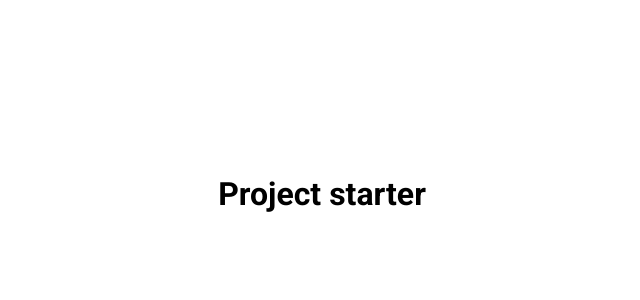
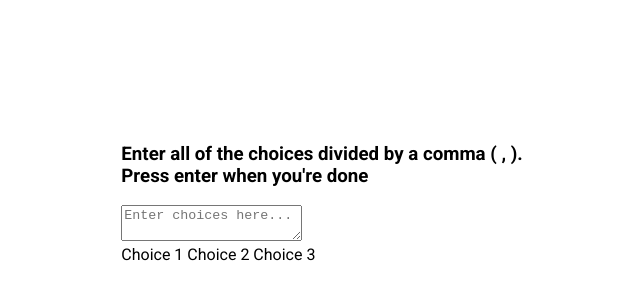
Before and after one commit to willl-8523/random-choice-picker, a plain HTML site: page index.html in a window 1280 px wide. Shown: the part 206-506 px from the top of the page, without its empty margins (318-958 px from the left). Drawn offline with Linux system fonts and the light colour scheme.

Commit message:
Add html for the project

```diff
--- a/index.html
+++ b/index.html
@@ -9,6 +9,15 @@
     <title>Random Choice Picker</title>
 </head>
 <body>
-    <h1>Project starter</h1>
+    <div class="container">
+        <h3>Enter all of the choices divided by a comma ( , ). <br /> Press enter when you're done </h3>
+        <textarea placeholder="Enter choices here..." id="textarea"></textarea>
+
+        <div id="tags">
+            <span class="tags">Choice 1</span>
+            <span class="tags">Choice 2</span>
+            <span class="tags">Choice 3</span>
+        </div>
+    </div>
 </body>
 </html>
```
